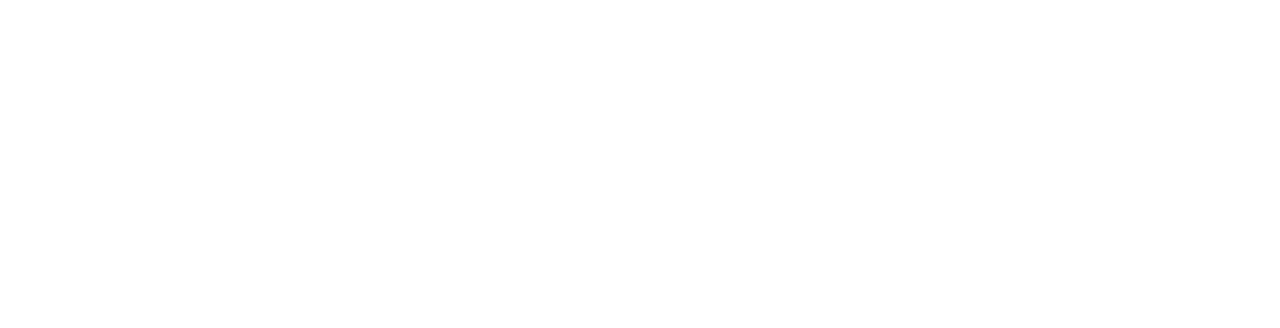
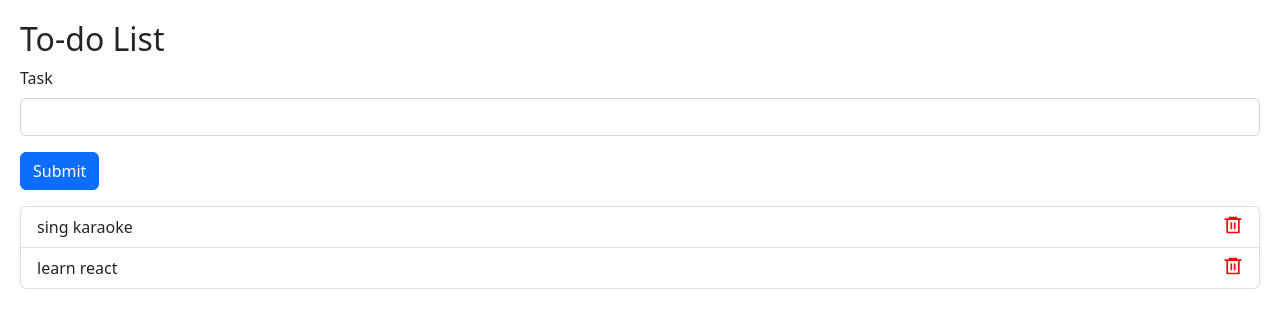
Before and after one commit to niiquash/todoapplication, a React (Vite) app: page / in a window 1280 px wide. Shown: the top 328 px of the page. Built offline with nearby package versions, Linux system fonts and the light colour scheme.

Commit message:
restored heading, form, and list.

```diff
--- a/src/App.tsx
+++ b/src/App.tsx
@@ -1,5 +1,30 @@
+import { useState } from 'react';
+import Heading from "./components/Heading";
+import TodoList from "./components/TodoList";
+import TodoForm from "./components/TodoForm";
+
 function App() {
-  return <div></div>;
+
+  const [todos, setTodos] = useState([
+    {
+      id: 1,
+      item: "sing karaoke",
+      completed: false,
+    },
+    {
+      id: 2,
+      item: "learn react",
+      completed: false,
+    },
+  ]);
+
+  return (
+    <>
+      <Heading />
+      <TodoForm />
+      <TodoList todos={todos} />
+    </>
+  );
 }
 
 export default App;
--- /dev/null
+++ b/src/components/Heading.tsx
@@ -0,0 +1,11 @@
+import React from 'react'
+
+const Heading = () => {
+  return (
+    <h2>
+      To-do List
+    </h2>
+  )
+}
+
+export default Heading
--- /dev/null
+++ b/src/components/TodoForm.tsx
@@ -0,0 +1,20 @@
+import React from "react";
+
+const TodoForm = () => {
+
+
+
+  return (
+    <form>
+      <div className="mb-3">
+        <label htmlFor="task" className="form-label">
+          Task
+        </label>
+        <input id="task" type="text" className="form-control mb-3" />
+        <button type="submit" className="btn btn-primary">Submit</button>
+      </div>
+    </form>
+  );
+};
+
+export default TodoForm;
--- /dev/null
+++ b/src/components/TodoList.tsx
@@ -0,0 +1,35 @@
+import React from "react";
+import { RiDeleteBin6Line } from "react-icons/ri";
+
+interface Todo {
+  id: number;
+  item: string;
+  completed: boolean;
+}
+
+interface Props {
+  todos: Todo[];
+}
+
+const TodoList = ({ todos }: Props) => {
+  return (
+    <ul className="list-group">
+      {todos &&
+        todos.map((todo) => (
+          <li
+            key={todo.id}
+            className="list-group-item  d-flex justify-content-between"
+          >
+            {todo.item}
+            <RiDeleteBin6Line
+              onClick={() => console.log('deleted', todo.item)}
+              color="red"
+              size={20}
+            />
+          </li>
+        ))}
+    </ul>
+  );
+};
+
+export default TodoList;
```
